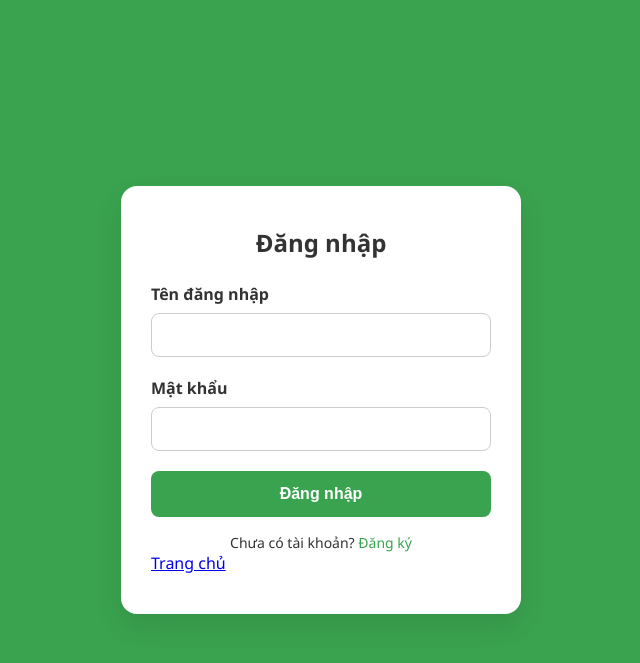
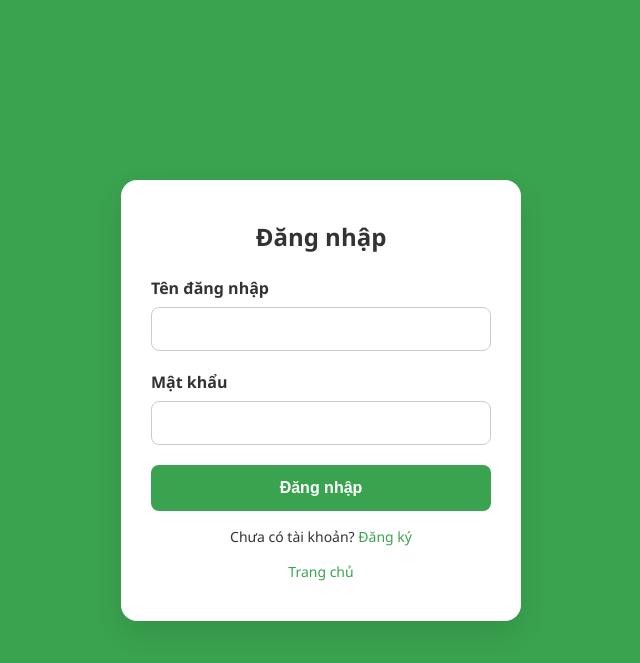
Before and after one commit to HoaiNam1112/PilatesMaple, a PHP site: page /login.php in a window 1280 px wide. Shown: the top 663 px of the page, without its empty margins (319-959 px from the left). Run offline with PHP 8.4, Linux system fonts and the light colour scheme.

Commit message:
css lại

```diff
--- a/manager/login.php
+++ b/manager/login.php
@@ -51,8 +51,9 @@
         <p class="message">
           Chưa có tài khoản? <a href="../manager/register.php">Đăng ký</a>
         </p>
+        <p class="message">
         <a href="../page/home.php">Trang chủ</a> <br>
-
+        </p>
          <?php if (isset($error)) : ?>
       <p style="color:red; font-weight:bold; font-size:14px;"><?php echo $error; ?></p>
       <?php endif; ?>
```
